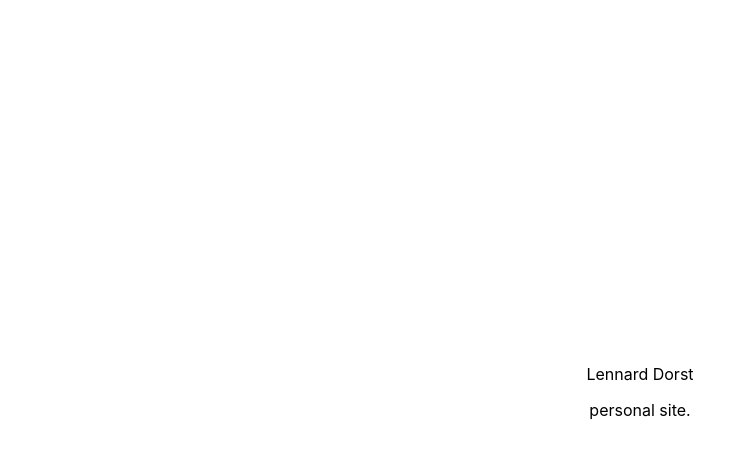
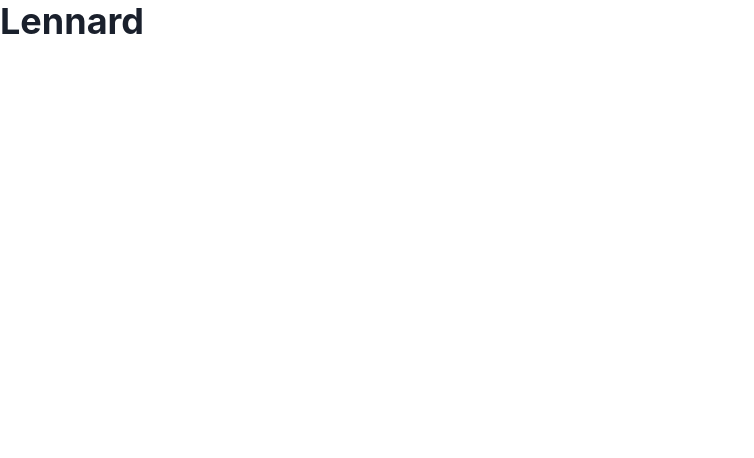
Before and after one commit to 0w9/lennard.codes, a Next.js app: page / in a window 1280 px wide. Shown: the top 458 px of the page, without its empty margins (0-754 px from the left). Built offline with nearby package versions, Linux system fonts and the light colour scheme.

Commit message:
Installing ChakraProvider.

```diff
--- a/pages/_app.js
+++ b/pages/_app.js
@@ -1,7 +1,8 @@
 import '../styles/globals.css'
+import { ChakraProvider } from '@chakra-ui/react'
 
 function MyApp({ Component, pageProps }) {
-  return <Component {...pageProps} />
+  return <ChakraProvider><Component {...pageProps} /></ChakraProvider>
 }
 
-export default MyApp
+export default MyApp;
--- a/pages/index.js
+++ b/pages/index.js
@@ -1,12 +1,11 @@
-import Head from 'next/head'
-import Image from 'next/image'
-import styles from '../styles/Home.module.css'
+import { Flex, Heading } from "@chakra-ui/react"
 
 export default function Home() {
   return (
-    <div className={styles.container}>
-      <a>Lennard Dorst</a>
-      <p>personal site.</p>
-    </div>
+      <>
+        <Flex display={"flex"} justifyContent={"flex"} alignItems={"center"}>
+          <Heading>Lennard</Heading>
+        </Flex>
+      </>
   )
 }
```
Also changed, not shown: package.json (+6 -2 lines), 2 other files (tests, documents, lock files or other folders).
